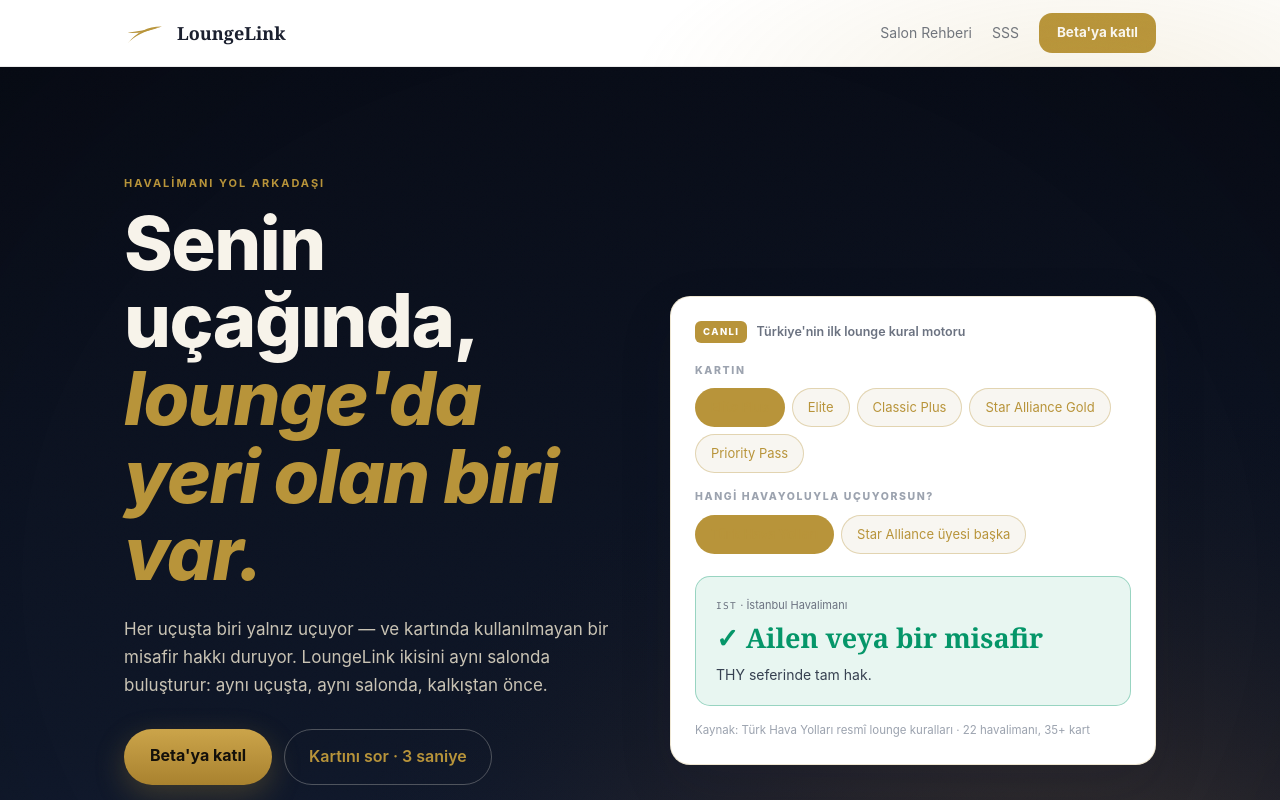
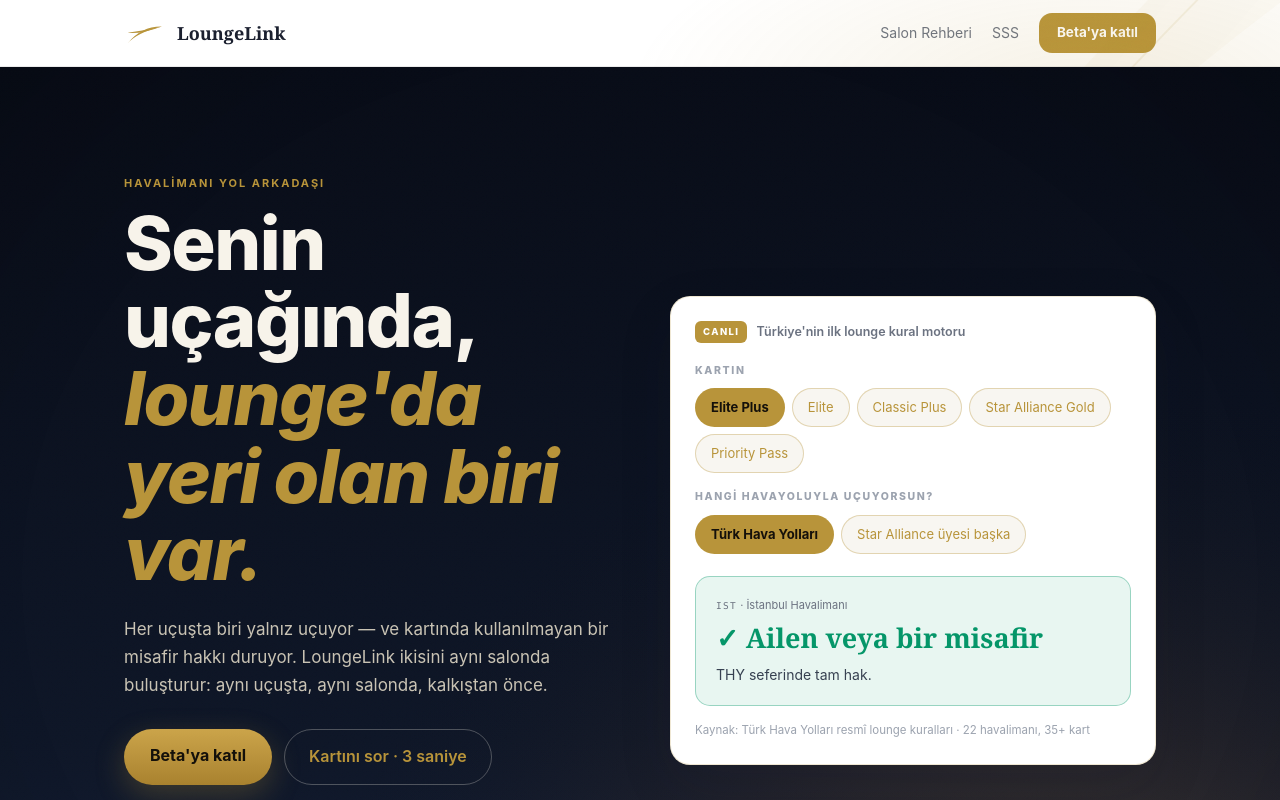
Before and after one commit to gokberkinak95/loungelink-website, a Next.js app: page / in a window 1280 px wide. Shown: the top 800 px of the page. Built offline with nearby package versions, Linux system fonts and the light colour scheme.

Commit message:
site v0.12: secili cip fix, kural karti olumlu cerceve, kanat arka plani

```diff
--- a/app/globals.css
+++ b/app/globals.css
@@ -526,3 +526,24 @@
   margin-left: -3.5px; border-radius: 50%; background: var(--gold); opacity: .75;
   box-shadow: 0 0 18px rgba(184,148,58,.55);
 }
+
+/* ============================================================
+   🔴 SEÇİLİ ÇİP GÖRÜNMÜYORDU — butonun ikinci kez tekrarı
+   v0.8'de eklediğim `.dark-band .pill { color: var(--gold) }`
+   kuralı, seçili çipin (.pill.on) beyaz metnini de eziyordu:
+   altın zemin üstüne altın metin. Butonda aynı hatayı yapmıştım;
+   ders tekrar edilmedi diye ikinci kez oldu.
+   KURAL: koyu tema toplu renk ataması yaparken DURUM sınıflarını
+   (.on, .active, .selected) mutlaka dışarıda bırak.
+   ============================================================ */
+.dark-band .pill.on,
+.dark-band .pill[aria-pressed="true"] { color: #14100A !important; font-weight: 700; }
+
+/* Kanat: sayfanın sağ tarafında sürekli devam eden dev kanat kesiti.
+   LS'in fotoğrafla yaptığını biz geometriyle yapıyoruz — konik
+   darbe grameri işaretimizle aynı, yani arka plan da markadan. */
+.wing-bg {
+  position: fixed; right: -12vw; top: 0; width: 78vw; height: 100vh;
+  z-index: 0; pointer-events: none; opacity: .5;
+}
+@media (max-width: 900px) { .wing-bg { right: -40vw; width: 130vw; opacity: .35; } }
--- a/app/page.jsx
+++ b/app/page.jsx
@@ -19,6 +19,22 @@
       {/* Sayfa boyunca süren atmosfer — sabit katman, scroll eden
           kapsayıcıya konsa her karede yeniden boyanırdı. */}
       <div className="aurora" aria-hidden="true" />
+      {/* Dev kanat kesiti — sayfa boyunca sabit. Lounge Surf arka planda
+          fotoğrafla bir form taşıyor; bizde o form MARKANIN İŞARETİ:
+          aynı konik darbe, dev ölçekte, neredeyse görünmez opaklıkta.
+          SVG olduğu için 0 KB'a yakın ve her ekranda keskin. */}
+      <svg className="wing-bg" viewBox="0 0 800 1000" aria-hidden="true" preserveAspectRatio="xMidYMid slice">
+        <defs>
+          <linearGradient id="wg" x1="0" y1="0" x2="1" y2="1">
+            <stop offset="0%" stopColor="#B8943A" stopOpacity="0.16" />
+            <stop offset="55%" stopColor="#B8943A" stopOpacity="0.06" />
+            <stop offset="100%" stopColor="#0D9488" stopOpacity="0.05" />
+          </linearGradient>
+        </defs>
+        <path d="M820 -60 C560 180, 300 430, 40 900 C300 520, 520 260, 860 60 Z" fill="url(#wg)" />
+        <path d="M880 120 C660 320, 460 540, 250 980 C470 620, 660 400, 900 240 Z" fill="url(#wg)" opacity="0.7" />
+        <path d="M840 -40 C580 200, 320 450, 60 920" fill="none" stroke="#B8943A" strokeOpacity="0.22" strokeWidth="1.5" />
+      </svg>
       <div className="grain-fixed" aria-hidden="true" />
       <header style={{ borderBottom: "1px solid var(--line)", background: "var(--card)" }}>
         <div className="wrap" style={{ display: "flex", alignItems: "center", height: 66, gap: 20 }}>
--- a/components/RuleDemo.jsx
+++ b/components/RuleDemo.jsx
@@ -29,21 +29,29 @@
     // ayrımı yoktu. Resmî kaynakta İÇ HAT sayfası "ücretsiz" der ama
     // DIŞ HAT tablolarında (Tablo-2/4) Classic Plus HİÇ YOKTUR.
     // Sitenin imza öğesi yanlış söz veremez — en kötü durumu söyler.
-    tk:  { v: "self", t: "İç hatta girersin, misafir yok",
-           d: "İç hat salonlarında kendin ücretsiz girersin; misafir ve aile hakkın yoktur. DIŞ HAT salonlarında Classic Plus'ın tanımlı bir giriş hakkı yoktur." },
-    sa:  { v: "no", t: "Dış hatta hak tanımlı değil",
-           d: "Star Alliance seferlerinde ve dış hat salonlarında Classic Plus resmî tablolarda yer almaz." } },
+    // 🔴 v0.12 — CEVAP AYNI, CÜMLE BAŞKA. Vitrinde ilk gördüğü şey
+    // "sende bu hak yok" olan ziyaretçi kalmaz. Bilgi eksiltmiyoruz:
+    // kartın NE VERDİĞİNİ önce söylüyoruz, sınırı ikinci cümlede.
+    tk:  { v: "self", t: "İç hatta ücretsiz girersin",
+           d: "Kendi girişin iç hat salonlarında ücretsiz. Yanına birini alacaksan Elite ve üstü kartlar misafir hakkı veriyor — LoungeLink tam burada devreye giriyor." },
+    sa:  { v: "self", t: "İç hatta ücretsiz girersin",
+           d: "Dış hat salonları için resmî tabloda Classic Plus tanımlı değil. Yine de o salonda oturabilirsin: hakkı olan biri seni misafir olarak alabilir." } },
   { k: "SAG", label: "Star Alliance Gold",
     tk:  { v: "yes", t: "Bir misafir", d: "2021'den beri misafirin AYNI UÇAKTA olması zorunlu." },
     sa:  { v: "yes", t: "Bir misafir", d: "Misafirin aynı uçakta olmalı." } },
   { k: "PP", label: "Priority Pass",
-    tk:  { v: "no", t: "THY salonunda geçmez", d: "Priority Pass Turkish Airlines Lounge'da kabul edilmez." },
-    sa:  { v: "no", t: "THY salonunda geçmez", d: "iGA Lounge gibi salonlarda geçerlidir." } },
+    tk:  { v: "self", t: "iGA ve Primeclass'ta girersin",
+           d: "Priority Pass IST'te iGA salonlarında geçerli; THY'nin kendi salonu programa dahil değil. Hangi salonun hangi kartı aldığını uygulama tek tek biliyor." },
+    sa:  { v: "self", t: "iGA ve Primeclass'ta girersin",
+           d: "Plan ne olursa olsun misafir ücretsiz dahil değil, kapıda tarifeden girer. Tutarı da yazıyoruz ki kapıda sürpriz olmasın." } },
 ];
 
 const V = {
   yes:  { c: "var(--green)", bg: "rgba(5,150,105,.09)", b: "rgba(5,150,105,.35)", i: "✓" },
   self: { c: "var(--amber)", bg: "rgba(217,119,6,.09)", b: "rgba(217,119,6,.35)", i: "—" },
+  // "no" tonu artık yalnız GERÇEK bir engel için ayrılmıştır (örn.
+  // charter uçuş). Bilinmezlik ya da "başka salonda geçerli" durumu
+  // engel değildir; onlar "self" tonuyla anlatılır.
   no:   { c: "var(--muted)", bg: "var(--bgAlt)",        b: "var(--line)",         i: "×" },
 };
 
--- a/package.json
+++ b/package.json
@@ -1,6 +1,6 @@
 {
   "name": "loungelink-website",
-  "version": "0.11.0",
+  "version": "0.12.0",
   "description": "",
   "main": "index.js",
   "scripts": {
```
Also changed, not shown: 1 other file (tests, documents, lock files or other folders).
